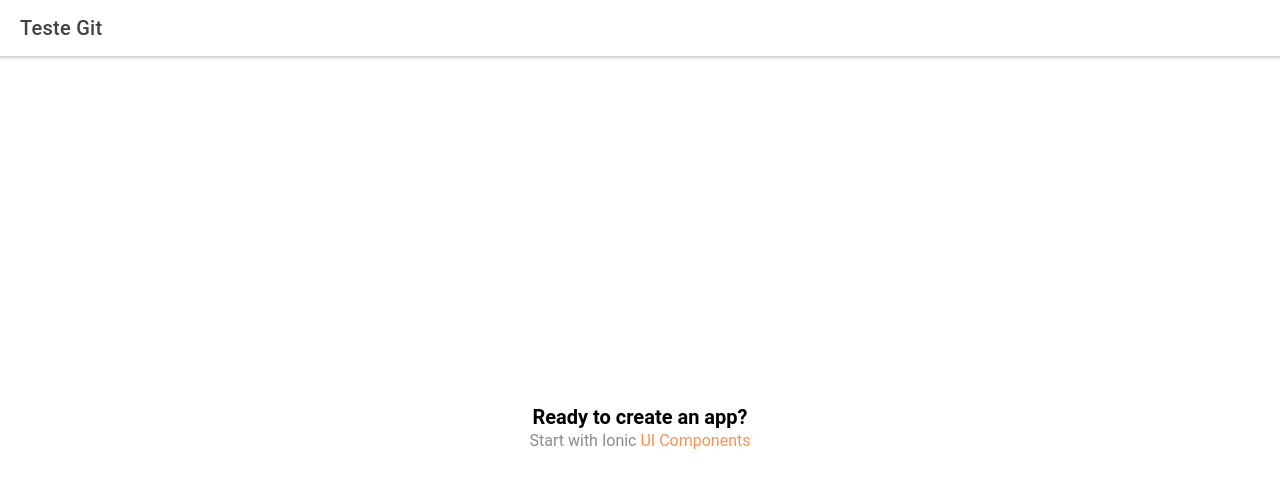
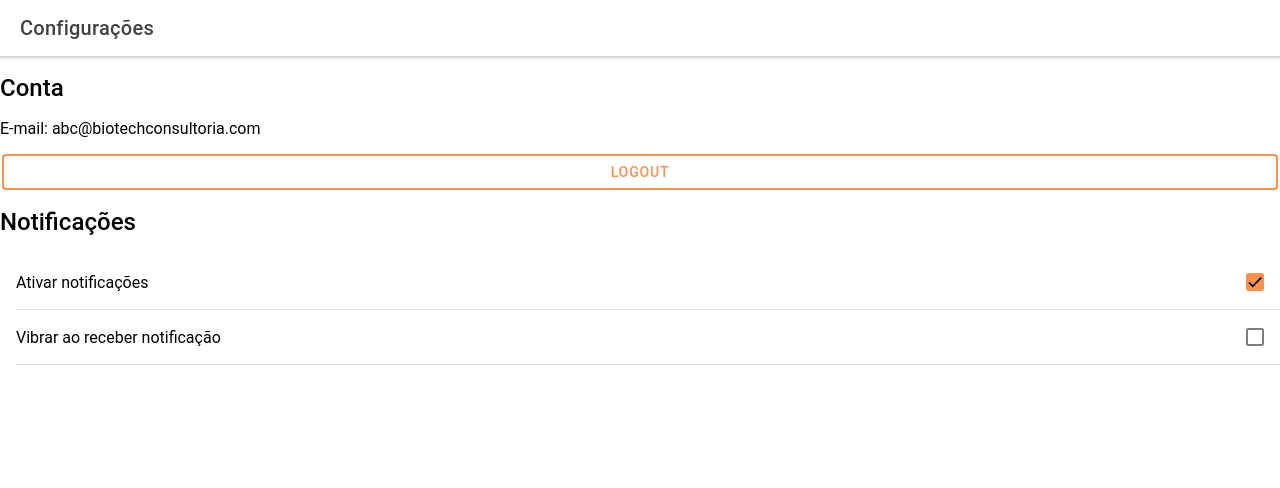
Before and after one commit to marcusvxf/aplicativoBT, a React (Create React App) app: page /home in a window 1280 px wide. Shown: the top 488 px of the page. Built offline with nearby package versions, Linux system fonts and the light colour scheme.

Commit message:
Construção da tela iniciado

```diff
--- a/package.json
+++ b/package.json
@@ -21,7 +21,6 @@
     "react-dom": "^16.12.0",
     "react-router": "^5.1.2",
     "react-router-dom": "^5.1.2",
-    "react-scripts": "3.4.0",
     "typescript": "3.7.4"
   },
   "scripts": {
@@ -46,7 +45,8 @@
     ]
   },
   "devDependencies": {
-    "@capacitor/cli": "1.5.1"
+    "@capacitor/cli": "1.5.1",
+    "react-scripts": "3.4.0"
   },
   "description": "An Ionic project"
 }
--- a/src/pages/Home.tsx
+++ b/src/pages/Home.tsx
@@ -1,23 +1,46 @@
-import { IonContent, IonHeader, IonPage, IonTitle, IonToolbar } from '@ionic/react';
-import React from 'react';
-import ExploreContainer from '../components/ExploreContainer';
+import { IonContent, IonHeader, IonPage, IonTitle, IonToolbar, IonButton, IonList, IonItemDivider, IonItem, IonLabel, IonCheckbox } from '@ionic/react';
+import React, { useState } from 'react';
 import './Home.css';
 
+const checkboxList = [
+  { val: 'Ativar notificações', isChecked: true },
+  { val: 'Vibrar ao receber notificação', isChecked: false },
+];
+
 const Home: React.FC = () => {
+
+  const [checked, setChecked] = useState(false);
+
   return (
     <IonPage>
       <IonHeader>
         <IonToolbar>
-          <IonTitle>Teste Git</IonTitle>
+          <IonTitle>Configurações</IonTitle>
         </IonToolbar>
       </IonHeader>
+
       <IonContent>
+
         <IonHeader collapse="condense">
           <IonToolbar>
-            <IonTitle size="large">Teste Git</IonTitle>
+            <IonTitle size="large">Configurações</IonTitle>
           </IonToolbar>
         </IonHeader>
-        <ExploreContainer />
+
+        <h2>Conta</h2>
+        <p>E-mail: abc@biotechconsultoria.com</p>
+        <IonButton expand="block" fill="outline">Logout</IonButton>
+
+        <h2>Notificações</h2>
+        <IonList>
+            {checkboxList.map(({ val, isChecked }, i) => (
+              <IonItem key={i}>
+                <IonLabel>{val}</IonLabel>
+                <IonCheckbox slot="end" value={val} checked={isChecked} />
+              </IonItem>
+            ))}
+          </IonList>
+
       </IonContent>
     </IonPage>
   );
```
Also changed, not shown: 2 other files (tests, documents, lock files or other folders).
